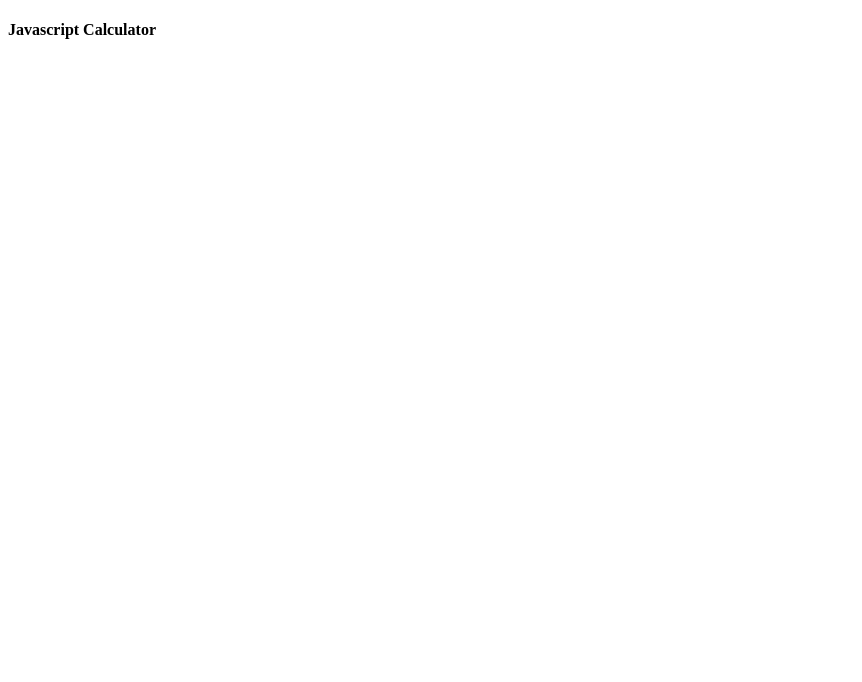
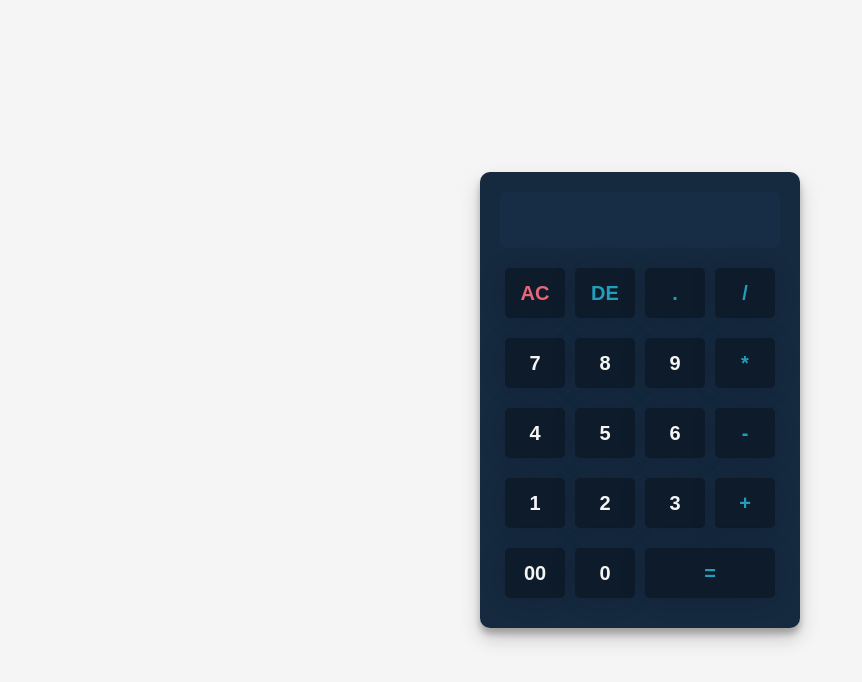
Before and after one commit to thamesblanq/calculator-js, a plain HTML site: page calculator.html in a window 1280 px wide. Shown: the whole page, without its empty margins (0-862 px from the left). Drawn offline with Linux system fonts and the light colour scheme.

Commit message:
Final Product

```diff
--- a/calculator.css
+++ b/calculator.css
@@ -0,0 +1,73 @@
+* {
+    margin: 0;
+    padding: 0;
+    box-sizing: border-box;
+}
+
+body {
+    text-align: center;
+    display: flex;
+    align-items: center;
+    justify-content: center;
+    height: 100vh;
+    background-color: whitesmoke;
+}
+
+#calculator {
+    max-width: 320px;
+    background-color: #15293f;
+    border-radius: 10px;
+    padding: 20px;
+    box-shadow: 0 10px 20px rgba(0, 0, 0, 0.19), 0 6px 6px rgba(0, 0, 0, 0.23);
+}
+
+#display {
+    width: 100%;
+    height: 56px;
+    font-size: 20px;
+    text-align: right;
+    margin-bottom: 10px;
+    padding: 20px;
+    border-radius: 5px;
+    border: none;
+    color: #e0e1dd;
+    background-color: rgba(29, 55, 83, 0.3);
+}
+
+.operator {
+    color: #219ebc;
+}
+
+#ac {
+    color: #e76677;
+}
+
+.equal {
+    width: calc(50% - 10px);
+}
+
+button {
+    width: calc(25% - 10px);
+    color: whitesmoke;
+    font-weight: 600;
+    height: 50px;
+    font-size: 20px;
+    margin: 10px 5px;
+    border: none;
+    border-radius: 5px;
+    float: left;
+    background-color: rgb(13, 27, 42);
+    box-shadow: -1px 1px 30px -5px rgba(0, 0, 0, 0.2);
+    transition: all 0.5s ease-in-out;
+}
+
+button:hover {
+    cursor: pointer;
+    transform: scale(1.1);
+}
+
+button:active {
+    transform: scale(1.05);
+    box-shadow: 0 2px 4px 1px rgba(0, 0, 0, 0.19), 0 1.5px 1.5px rgba(0, 0, 0, 0.23);
+
+}
--- a/calculator.html
+++ b/calculator.html
@@ -9,9 +9,36 @@
     <script src="calculator.js" defer></script>
 </head>
 <body>
-    <header>
-    <h4>Javascript Calculator</h4>
-    </header>
+
+            <div id="calculator">
+                <input type="text" id="display" disabled>
+                <br>
+                <button id="ac" class="operator">AC</button>
+                <button id="de" class="operator">DE</button>
+                <button id="." class="operator">.</button>
+                <button id="/" class="operator">/</button>
+                <br>
+                <button id="7">7</button>
+                <button id="8">8</button>
+                <button id="9">9</button>
+                <button id="*" class="operator">*</button>
+                <br>
+                <button id="4">4</button>
+                <button id="5">5</button>
+                <button id="6">6</button>
+                <button id="-" class="operator">-</button>
+                <br>
+                <button id="1">1</button>
+                <button id="2">2</button>
+                <button id="3">3</button>
+                <button id="+" class="operator">+</button>
+                <br>
+                <button id="00">00</button>
+                <button id="0">0</button>
+                <button id="=" class="equal operator">=</button>
+                <br>
+
+                </div>
 
 </body>
 </html>
--- a/calculator.js
+++ b/calculator.js
@@ -0,0 +1,16 @@
+const display = document.querySelector('#display');
+const buttons = document.querySelectorAll('button');
+
+buttons.forEach((btn) => {
+    btn.addEventListener('click', () => {
+        if(btn.id === '='){
+            display.value = eval(display.value);
+        }else if(btn.id === 'ac'){
+            display.value = '';
+        }else if(btn.id === 'de'){
+            display.value = display.value.slice(0, -1);
+        }else{
+            display.value += btn.id;
+        }
+    })
+})
```
